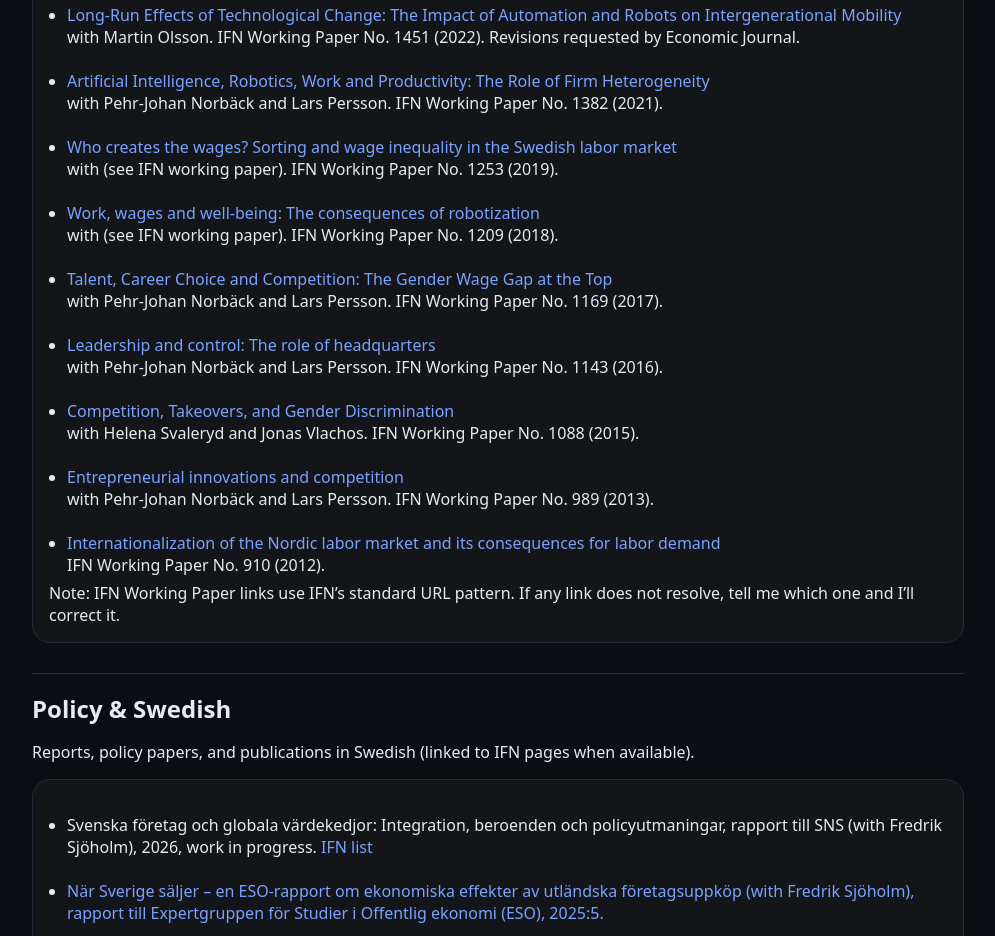
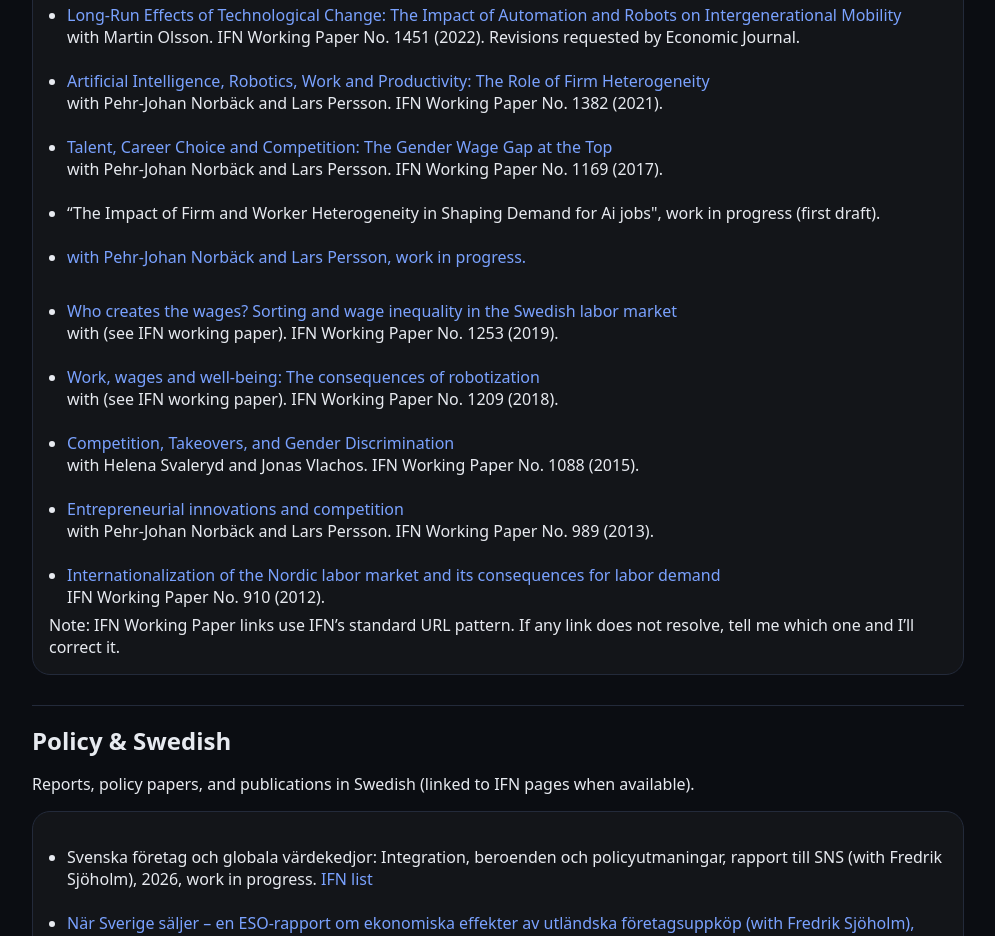
Before and after one commit to fredrikh-economics/fredrikh-economics.github.io, a plain HTML site: page index_final_plus_media_full.html in a window 1280 px wide. Shown: the part 3540-4476 px from the top of the page, without its empty margins (142-1137 px from the left). Drawn offline with Linux system fonts and the light colour scheme.

Commit message:
Update index_final_plus_media_full.html

```diff
--- a/index_final_plus_media_full.html
+++ b/index_final_plus_media_full.html
@@ -304,15 +304,22 @@
 <p class="subnote">Working papers &amp; current research (IFN Working Papers where applicable).</p>
 <div class="card">
 <ul class="list">
-<li><a href="https://www.ifn.se/media/knhh1gmi/wp1534.pdf" rel="noopener noreferrer" target="_blank">Pre-AI Sorting, Post-AI Inequality: Generative AI and the Gender Wage Gap</a><div class="small">with Malin Gardberg, Martin Olsson and Joacim Tåg. IFN Working Paper No. 1534 (2025). R&amp;R at Oxford Bulletin of Economics and Statistics.</div></li>
+<li><a href="https://www.ifn.se/en/publications/working-papers/2023/1534/" rel="noopener noreferrer" target="_blank">Pre-AI Sorting, Post-AI Inequality: Generative AI and the Gender Wage Gap</a><div class="small">with Malin Gardberg, Martin Olsson and Joacim Tåg. IFN Working Paper No. 1534 (2025). R&amp;R at Oxford Bulletin of Economics and Statistics.</div></li>
 <li><a href="https://www.ifn.se/en/publications/working-papers/2023/1457/" rel="noopener noreferrer" target="_blank">Importing Automation and Wage Inequality through Foreign Acquisitions</a><div class="small">with Malin Gardberg and Joacim Tåg. IFN Working Paper No. 1457 (2023).</div></li>
 <li><a href="https://www.ifn.se/en/publications/working-papers/2022/1453/" rel="noopener noreferrer" target="_blank">From Local to Global: How Foreign Acquisitions Reshape Job Mobility</a><div class="small">with Carl Davidson, Steven Matusz, Fredrik Sjöholm and Susan Chun Zhu. IFN Working Paper No. 1453 (2022). R&amp;R at Journal of International Economics.</div></li>
 <li><a href="https://www.ifn.se/en/publications/working-papers/2022/1451/" rel="noopener noreferrer" target="_blank">Long-Run Effects of Technological Change: The Impact of Automation and Robots on Intergenerational Mobility</a><div class="small">with Martin Olsson. IFN Working Paper No. 1451 (2022). Revisions requested by Economic Journal.</div></li>
 <li><a href="https://www.ifn.se/en/publications/working-papers/2021/1382/" rel="noopener noreferrer" target="_blank">Artificial Intelligence, Robotics, Work and Productivity: The Role of Firm Heterogeneity</a><div class="small">with Pehr-Johan Norbäck and Lars Persson. IFN Working Paper No. 1382 (2021).</div></li>
+<li><a href="https://www.ifn.se/en/publications/working-papers/2017/1169/" rel="noopener noreferrer" target="_blank">Talent, Career Choice and Competition: The Gender Wage Gap at the Top</a><div class="small">with Pehr-Johan Norbäck and Lars Persson. IFN Working Paper No. 1169 (2017).</div></li>
+
+<li>“The Impact of Firm and Worker Heterogeneity in Shaping Demand for Ai jobs", work in progress (first draft).</li>
+
+ <li><a href=Ownership and productivity dynamics</a><div class="small">with Pehr-Johan Norbäck and Lars Persson, work in progress.</div></li>
+
+
 <li><a href="https://www.ifn.se/en/publications/working-papers/2019/1253/" rel="noopener noreferrer" target="_blank">Who creates the wages? Sorting and wage inequality in the Swedish labor market</a><div class="small">with (see IFN working paper). IFN Working Paper No. 1253 (2019).</div></li>
 <li><a href="https://www.ifn.se/en/publications/working-papers/2018/1209/" rel="noopener noreferrer" target="_blank">Work, wages and well-being: The consequences of robotization</a><div class="small">with (see IFN working paper). IFN Working Paper No. 1209 (2018).</div></li>
-<li><a href="https://www.ifn.se/en/publications/working-papers/2017/1169/" rel="noopener noreferrer" target="_blank">Talent, Career Choice and Competition: The Gender Wage Gap at the Top</a><div class="small">with Pehr-Johan Norbäck and Lars Persson. IFN Working Paper No. 1169 (2017).</div></li>
-<li><a href="https://www.ifn.se/en/publications/working-papers/2016/1143/" rel="noopener noreferrer" target="_blank">Leadership and control: The role of headquarters</a><div class="small">with Pehr-Johan Norbäck and Lars Persson. IFN Working Paper No. 1143 (2016).</div></li>
+
+
 <li><a href="https://www.ifn.se/en/publications/working-papers/2015/1088/" rel="noopener noreferrer" target="_blank">Competition, Takeovers, and Gender Discrimination</a><div class="small">with Helena Svaleryd and Jonas Vlachos. IFN Working Paper No. 1088 (2015).</div></li>
 <li><a href="https://www.ifn.se/en/publications/working-papers/2013/989/" rel="noopener noreferrer" target="_blank">Entrepreneurial innovations and competition</a><div class="small">with Pehr-Johan Norbäck and Lars Persson. IFN Working Paper No. 989 (2013).</div></li>
 <li><a href="https://www.ifn.se/en/publications/working-papers/2012/910/" rel="noopener noreferrer" target="_blank">Internationalization of the Nordic labor market and its consequences for labor demand</a><div class="small">IFN Working Paper No. 910 (2012).</div></li>
```
